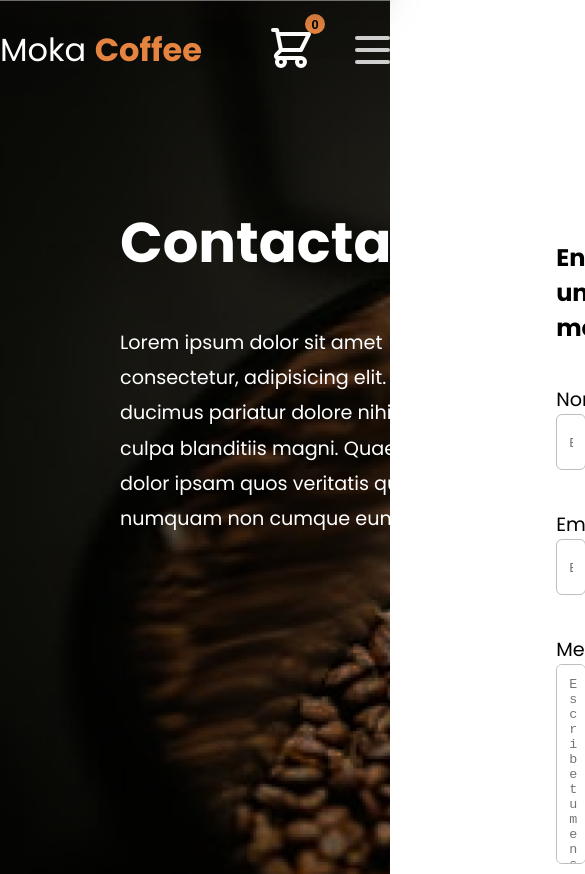
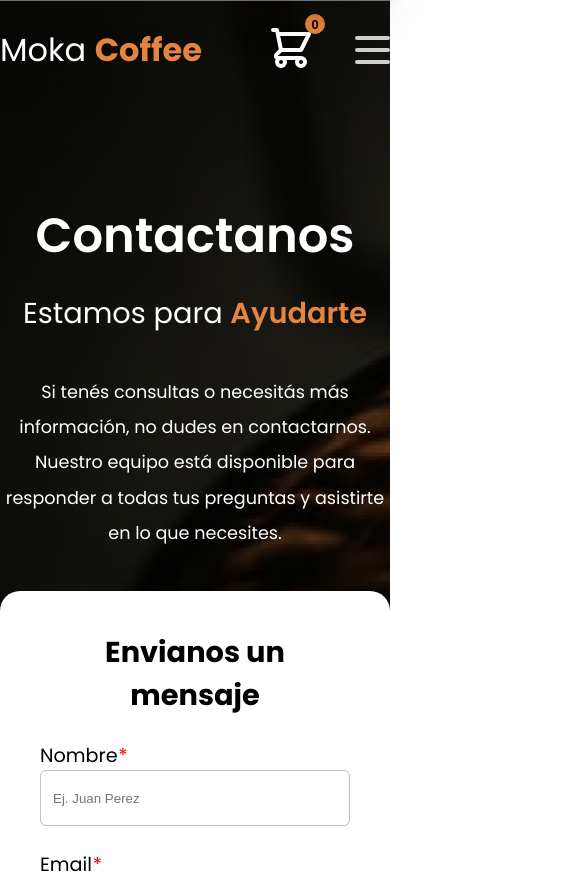
Before and after one commit to TomasSorgetti/landing-bss, a React (Vite) app: page /contacto in a window 390 px wide. Shown: the top 874 px of the page, 585 px wide, since content can reach past the window. Built offline with nearby package versions, Linux system fonts and the light colour scheme.

Commit message:
responisve contact page

```diff
--- a/src/pages/contact/Contact.jsx
+++ b/src/pages/contact/Contact.jsx
@@ -96,7 +96,11 @@ class Contact extends Component {
                 <div className={styles.wrapper}>
                     <section className={styles.contact_info}>
                         <h1>Contactanos</h1>
-                        <p>Lorem ipsum dolor sit amet consectetur, adipisicing elit. Nemo ea ducimus pariatur dolore nihil tempora culpa blanditiis magni. Quaerat facilis dolor ipsam quos veritatis quod numquam non cumque eum illo.</p>
+                        <h2>Estamos para <span>Ayudarte</span></h2>
+                        <p>Si tenés consultas o necesitás más información, no
+                            dudes en contactarnos. Nuestro equipo está
+                            disponible para responder a todas tus preguntas
+                            y asistirte en lo que necesites.</p>
                     </section>
                     <form onSubmit={this.handleSubmit} className={styles.contact_form}>
                         <ul>
--- a/src/pages/contact/Contact.module.css
+++ b/src/pages/contact/Contact.module.css
@@ -7,9 +7,9 @@
 
 .wrapper {
     width: 100%;
-    max-width: 1680px;
+    max-width: 1440px;
     margin: 0 auto;
-    padding: 200px 120px;
+    padding: 200px 0;
     display: flex;
     justify-content: space-between;
     align-items: start;
@@ -26,11 +26,23 @@
 
 .contact_info h1 {
     font-size: 3.5rem;
+    font-weight: 600;
+}
+
+.contact_info h2 {
+    font-size: 2rem;
+    font-weight: 400;
+    margin-top: 20px;
+}
+
+.contact_info h2 span {
+    color: #E68541;
+    font-weight: 600;
 }
 
 .contact_info p {
     margin-top: 40px;
-    font-size: 1.2rem;
+    font-size: 1.25rem;
     max-width: 620px;
     line-height: 2.2rem;
 }
@@ -105,3 +117,95 @@
 .error {
     color: red;
 }
+
+
+@media screen and (max-width: 1440px) {
+    .wrapper {
+        max-width: 1180px;
+    }
+
+    .contact_info p {
+        max-width: 570px;
+    }
+
+    .contact_form {
+        max-width: 560px;
+    }
+}
+
+@media screen and (max-width: 1024px) {
+    .wrapper {
+        max-width: 920px;
+    }
+
+    .wrapper h1 {
+        font-size: 3rem;
+    }
+
+    .wrapper h2 {
+        font-size: 1.8rem;
+    }
+
+    .wrapper p {
+        font-size: 1.1rem;
+        max-width: 440px;
+    }
+
+    .contact_form {
+        max-width: 460px;
+        padding: 40px;
+    }
+
+    .contact_form .button_cont {
+        margin: 0;
+    }
+
+    .contact_form ul li {
+        margin-bottom: 24px;
+    }
+
+    .contact_form ul li textarea {
+        height: 160px;
+    }
+
+    .button_cont button {
+        padding: 12px 32px;
+    }
+}
+
+@media screen and (max-width: 768px) {
+    .wrapper {
+        flex-direction: column;
+        align-items: center;
+        gap: 40px;
+        text-align: center;
+    }
+}
+
+@media screen and (max-width: 360px) {
+
+    .wrapper {
+        padding: 120px 0;
+    }
+
+    .wrapper h1 {
+        font-size: 2.5rem;
+    }
+
+    .wrapper h2 {
+        font-size: 1.5rem;
+    }
+
+    .wrapper p {
+        font-size: 1rem;
+        max-width: 320px;
+    }
+
+    .contact_form {
+        border-radius: 0;
+    }
+
+    .contact_form ul li h2 {
+        font-size: 1.5rem;
+    }
+}
```
